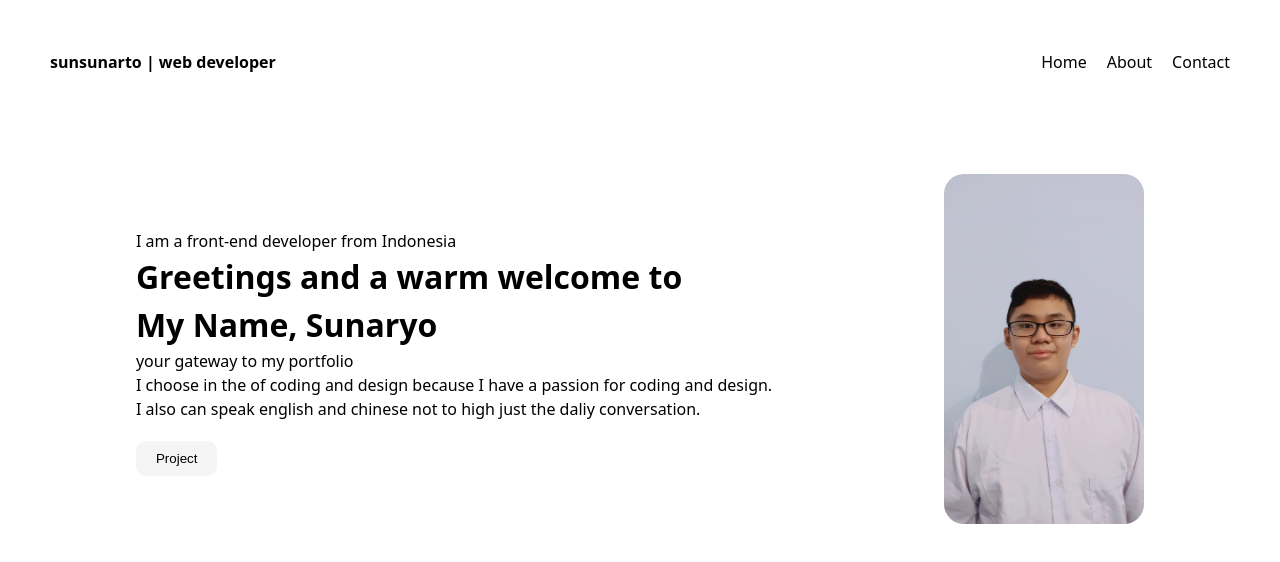
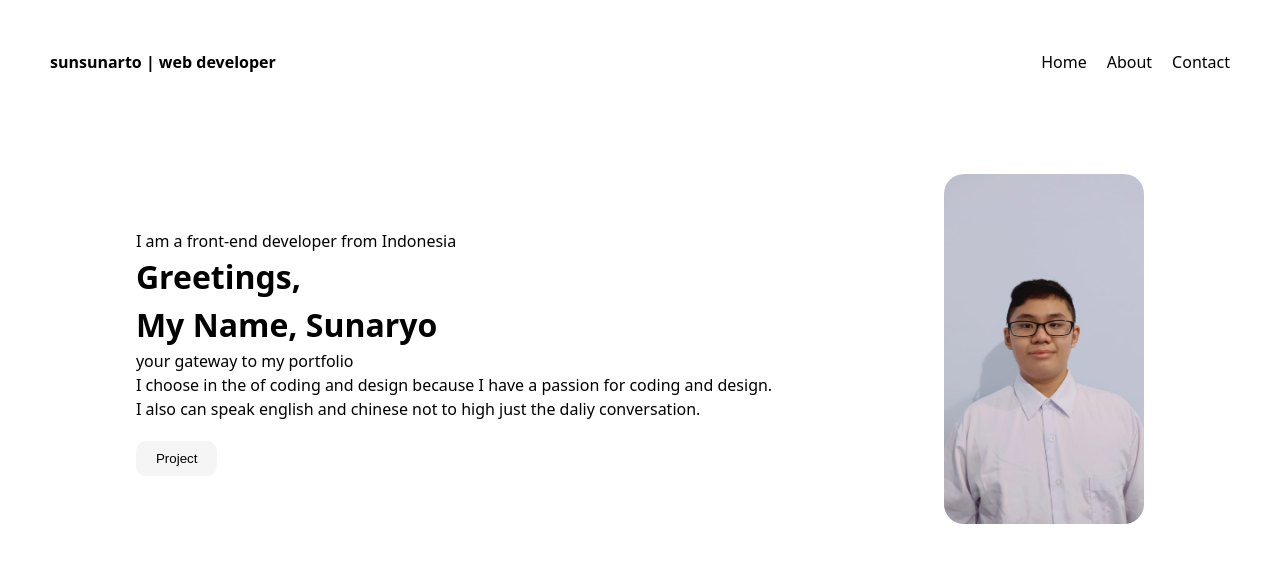
Before and after one commit to sunsunarto/Sunaryo-portfoilo, a React (Vite) app: page / in a window 1280 px wide. Shown: the top 562 px of the page. Built offline with nearby package versions, Linux system fonts and the light colour scheme.

Commit message:
fix the text commit

```diff
--- a/src/Components/Opening.jsx
+++ b/src/Components/Opening.jsx
@@ -101,7 +101,7 @@ function Opening() {
             <div className="opening">
                 <div className="text">
                     <p>I am a <span>front-end developer</span> from Indonesia</p>
-                    <h1>Greetings and a warm welcome to</h1>
+                    <h1>Greetings,</h1>
                     <h1>My Name, Sunaryo</h1>
                     <p>your gateway to my portfolio <br/>I choose in the of coding and design because I have a passion for coding and design.<br/> I also can speak english and chinese not to high just the daliy conversation.</p>
                     <button ref={buttonRef}>Project</button>
```
